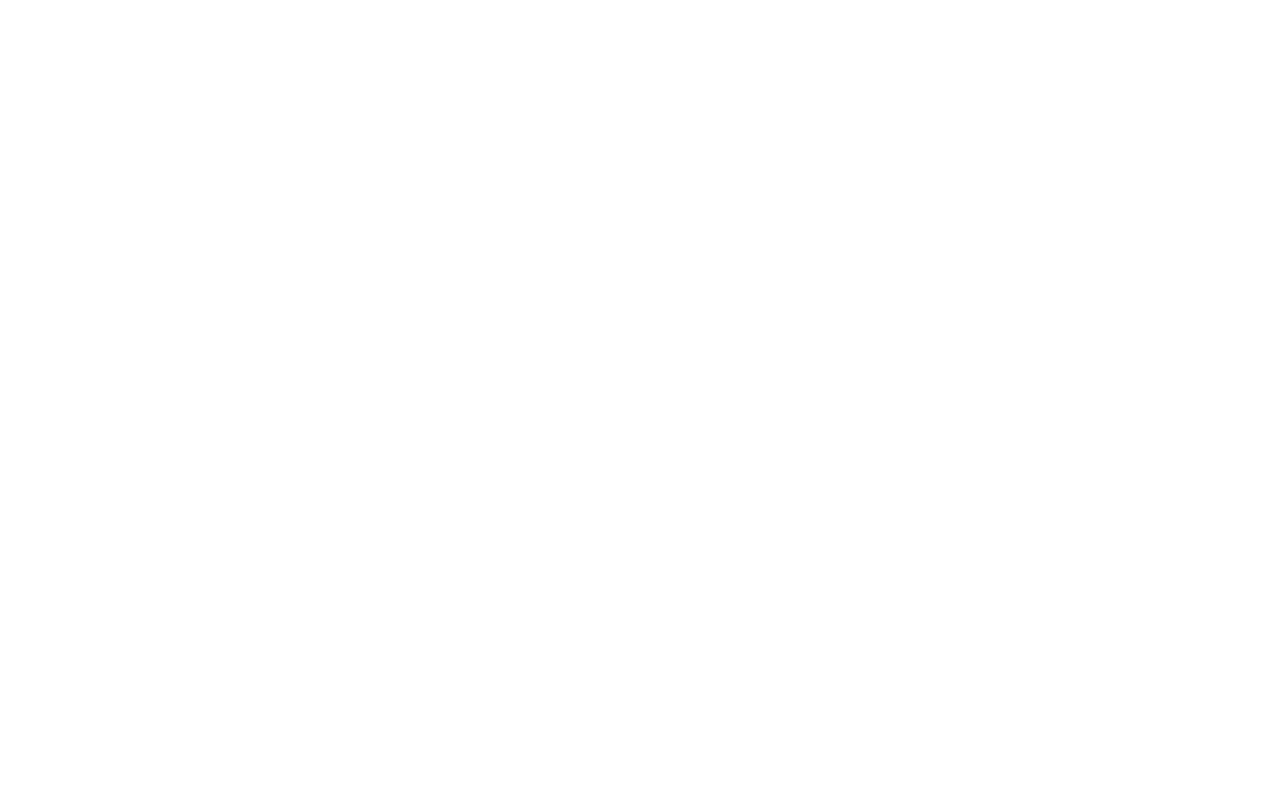
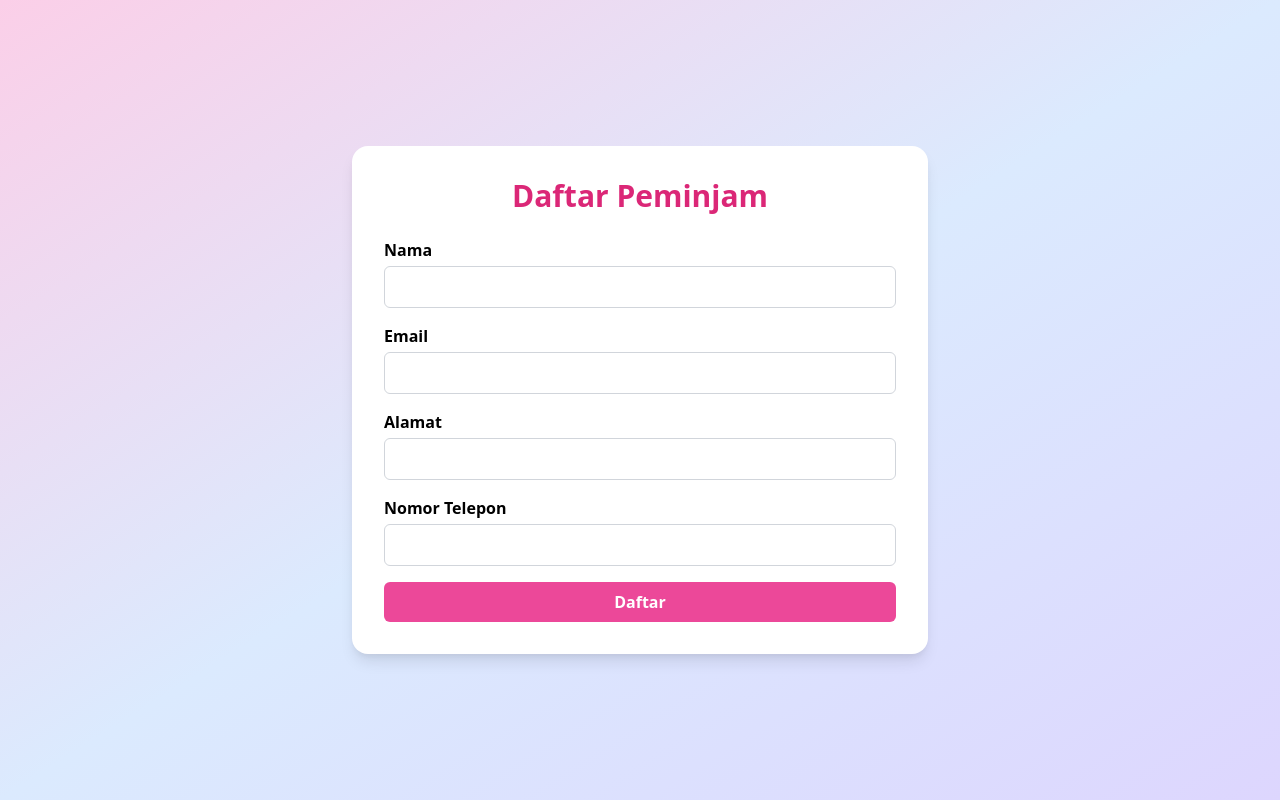
Before and after one commit to mutiacasella/K2-Group14-NoSQL, a React (Vite) app in the folder Frontend/: page /daftar in a window 1280 px wide. Before the commit this address had no page. Built offline with nearby package versions, Linux system fonts and the light colour scheme.

Commit message:
Navbar - Route Daftar Berhasil

```diff
--- a/Frontend/src/components/Navbar.jsx
+++ b/Frontend/src/components/Navbar.jsx
@@ -18,9 +18,9 @@
     };
 
     const navItems = [
-        { label: 'Home', to: '/', onClick: handleHomeClick }, // Menambahkan onClick
-        { label: 'About', to: '/user/about' },
-
+        { label: 'Home', to: '/', onClick: handleHomeClick },
+        { label: 'Daftar', to: '/daftar' },
+        { label: 'Pengembalian', to: '/borrowing/return' },
     ];
 
     return (
--- /dev/null
+++ b/Frontend/src/pages/FormDaftarBorrower.jsx
@@ -0,0 +1,87 @@
+import { useNavigate } from 'react-router-dom';
+import { useState } from 'react';
+import axios from 'axios';
+
+export default function FormDaftarBorrower() {
+    const [name, setName] = useState('');
+    const [email, setEmail] = useState('');
+    const [address, setAddress] = useState('');
+    const [phoneNumber, setPhoneNumber] = useState('');
+
+    const navigate = useNavigate();
+
+    const handleSubmit = async (e) => {
+        e.preventDefault();
+        try {
+            const res = await axios.post('http://localhost:8080/borrower/add', {
+                name,
+                email,
+                address,
+                phone_number: phoneNumber
+            });
+            alert('Berhasil daftar!');
+            navigate('/');
+        } catch (err) {
+            console.error(err);
+            alert('Gagal daftar.');
+        }
+    };
+
+    return (
+        <div className="min-h-screen flex items-center justify-center bg-gradient-to-br from-pink-200 via-blue-100 to-purple-200">
+            <div className="max-w-xl w-full p-8 bg-white shadow-lg rounded-2xl">
+                <h1 className="text-3xl font-extrabold mb-6 text-center text-pink-600">
+                    Daftar Peminjam
+                </h1>
+                <form onSubmit={handleSubmit} className="space-y-4">
+                    <div>
+                        <label className="block mb-1 font-semibold">Nama</label>
+                        <input
+                            type="text"
+                            value={name}
+                            onChange={(e) => setName(e.target.value)}
+                            className="w-full border border-gray-300 rounded-md px-3 py-2 focus:outline-none focus:ring-2 focus:ring-pink-300"
+                            required
+                        />
+                    </div>
+                    <div>
+                        <label className="block mb-1 font-semibold">Email</label>
+                        <input
+                            type="email"
+                            value={email}
+                            onChange={(e) => setEmail(e.target.value)}
+                            className="w-full border border-gray-300 rounded-md px-3 py-2 focus:outline-none focus:ring-2 focus:ring-pink-300"
+                            required
+                        />
+                    </div>
+                    <div>
+                        <label className="block mb-1 font-semibold">Alamat</label>
+                        <input
+                            type="text"
+                            value={address}
+                            onChange={(e) => setAddress(e.target.value)}
+                            className="w-full border border-gray-300 rounded-md px-3 py-2 focus:outline-none focus:ring-2 focus:ring-pink-300"
+                            required
+                        />
+                    </div>
+                    <div>
+                        <label className="block mb-1 font-semibold">Nomor Telepon</label>
+                        <input
+                            type="text"
+                            value={phoneNumber}
+                            onChange={(e) => setPhoneNumber(e.target.value)}
+                            className="w-full border border-gray-300 rounded-md px-3 py-2 focus:outline-none focus:ring-2 focus:ring-pink-300"
+                            required
+                        />
+                    </div>
+                    <button
+                        type="submit"
+                        className="w-full bg-pink-500 hover:bg-pink-600 text-white font-bold py-2 rounded-md transition-all duration-200"
+                    >
+                        Daftar
+                    </button>
+                </form>
+            </div>
+        </div>
+    );
+}
--- a/Frontend/src/routes/AppRoutes.jsx
+++ b/Frontend/src/routes/AppRoutes.jsx
@@ -1,12 +1,15 @@
 import { Routes, Route, Navigate } from 'react-router-dom';
 import Home from '../pages/Home';
 import Profile from '../pages/profile/Profile';
+import FormDaftarBorrower from '../pages/FormDaftarBorrower';
+
 
 export default function AppRoutes() {
     return (
         <Routes>
             <Route path="/" element={<Home />} />
             <Route path="/user/about" element={<Profile />} />
+            <Route path="/daftar" element={<FormDaftarBorrower />} />
         </Routes>
     );
 }
```
